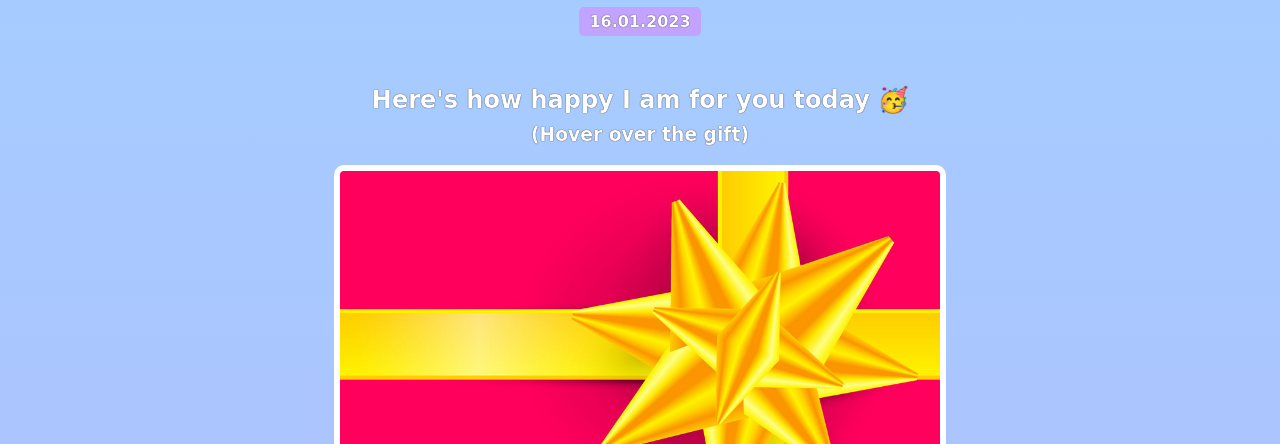
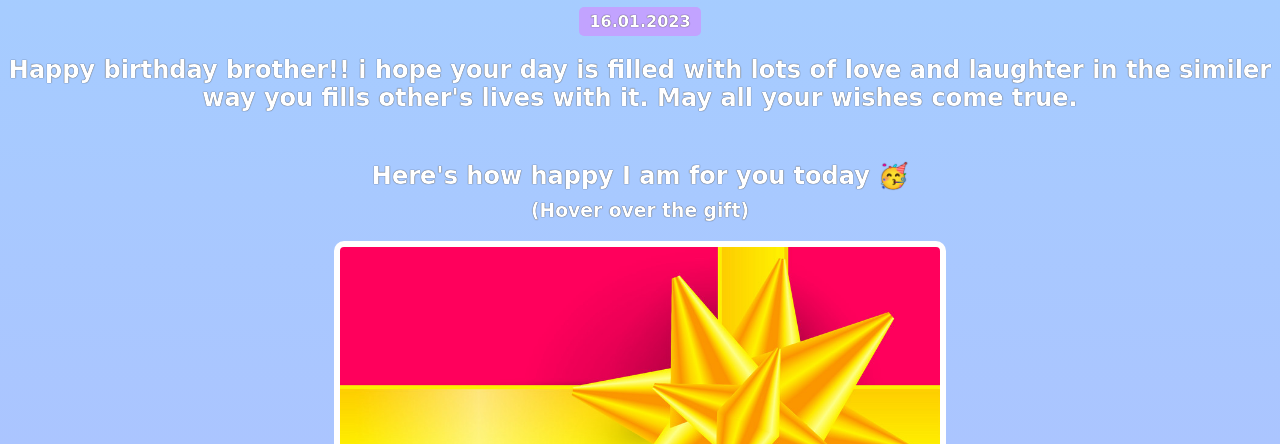
Before and after one commit to sourabh053/birthday-gift-site, a website built with Vite: page index.html in a window 1280 px wide. Shown: the part 356-800 px from the top of the page. Built offline with nearby package versions, Linux system fonts and the light colour scheme; a web font is replaced by a local one.

Commit message:
added new image

```diff
--- a/index.html
+++ b/index.html
@@ -12,7 +12,9 @@
             <h2 id="bday-age">24 years old</h2>
             <h4 id="bday-date">16.01.2023</h4>
         </div>
-
+        <h2>Happy birthday brother!! i hope your day is filled with lots of love and laughter in the similer way
+            you fills other's lives with it. May all your wishes come true.
+        </h2>
         <div class="gift-section">
             <h2 class="gift-title">Here's how happy I am for you today 🥳</h2>
             <h3 class="gift-hint">(Hover over the gift)</h3>
```
Also changed, not shown: 1 other file.
